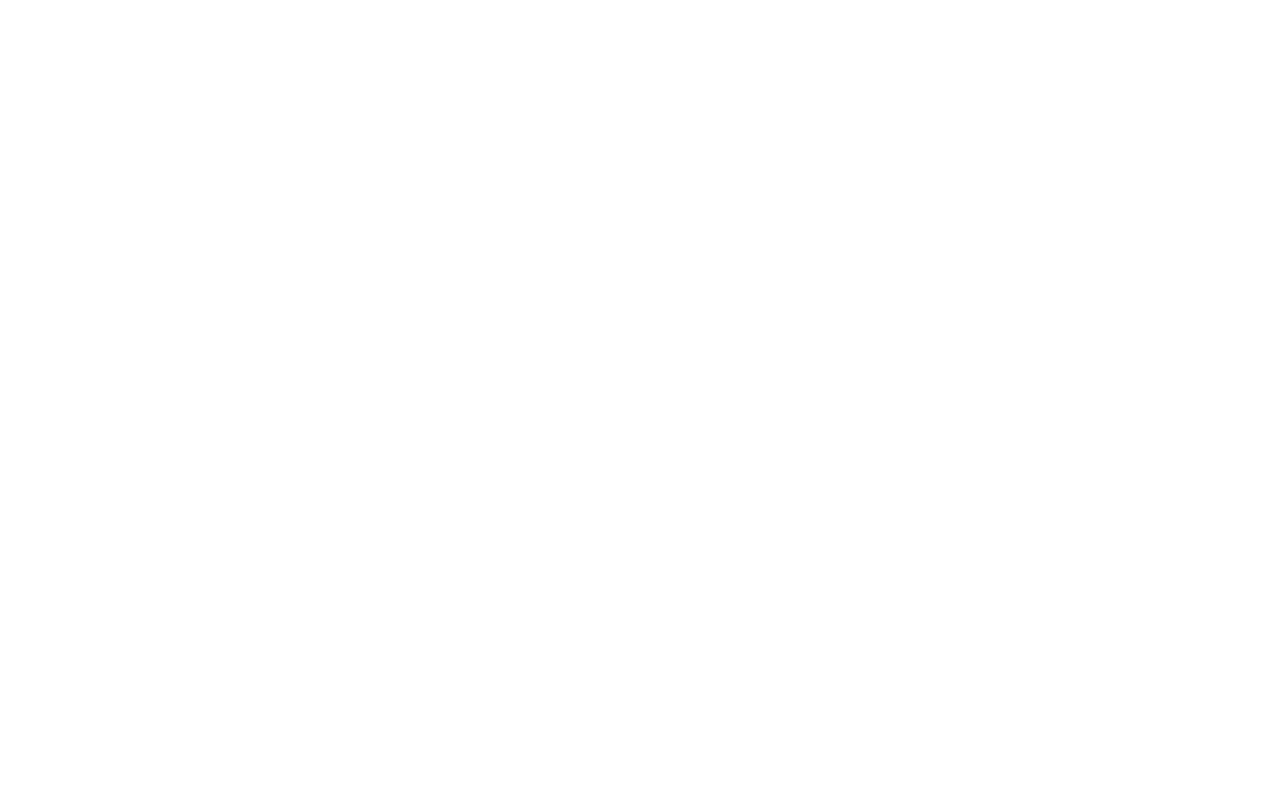
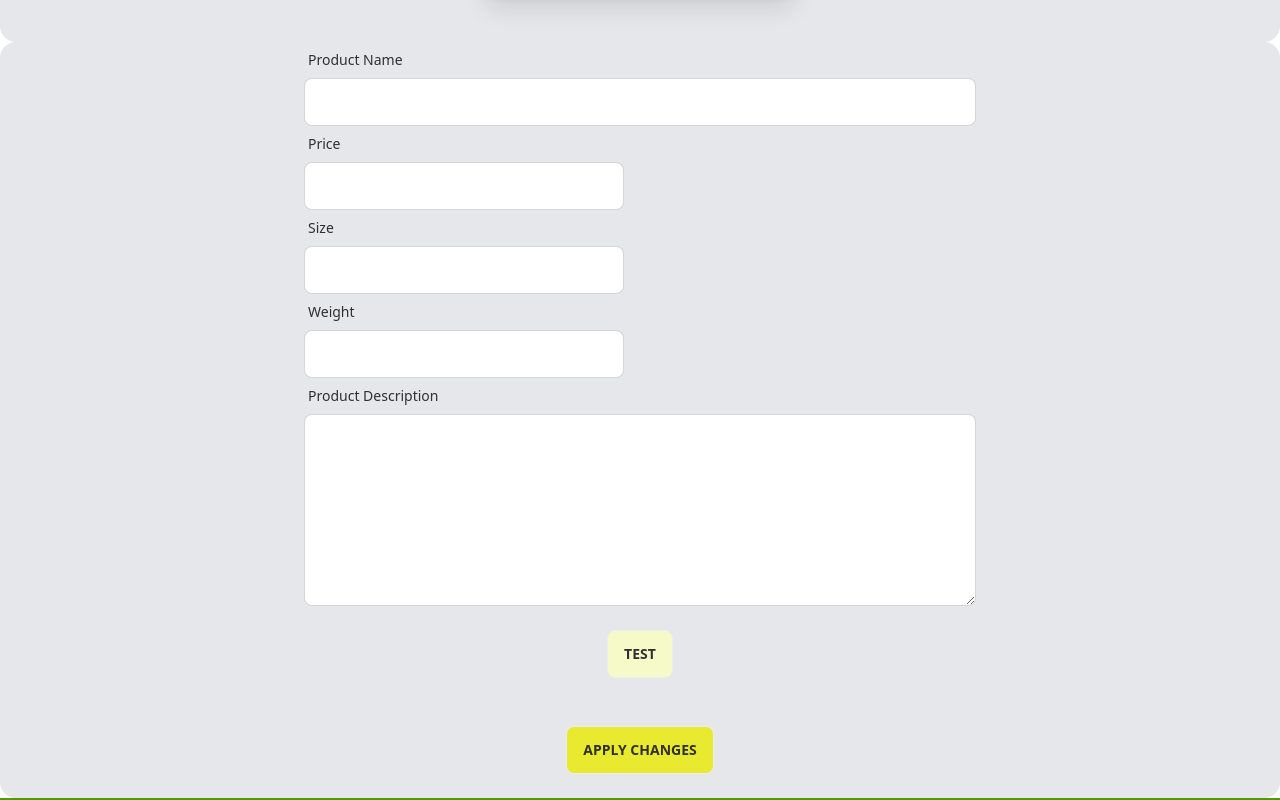
Before and after one commit to townsag/cs160_team3, a Svelte app in the folder ogo/: page /employee-product in a window 1280 px wide. Shown: the part 480-1280 px from the top of the page. Before the commit the page ends 800 px from the top, so only its background shows below. Built offline with nearby package versions, Linux system fonts and the light colour scheme.

Commit message:
added EmployeeProduct page

```diff
--- a/ogo/src/App.svelte
+++ b/ogo/src/App.svelte
@@ -7,6 +7,7 @@
   import Navbar from "./lib/components/Navbar.svelte";
   import Footer from "./lib/components/Footer.svelte";
   import './app.css';
+  import EmployeeProduct from "./routes/EmployeeProduct.svelte";
 
   export let url = "";
 </script>
@@ -21,12 +22,15 @@
         <Link to="/login">Login</Link>
         <Link to="/signup">Signup</Link>
         <Link to="/home">Home</Link>
+        <Link to="/employee-product">EmployeeProduct</Link>
       </nav>
       <div>
         <Route path="/" component={Root} />
         <Route path="/login" component={Login} />
         <Route path="/signup" component={Signup} />
         <Route path="/home" component={Home} />
+        <!-- TODO: might have to feed a product id -->
+        <Route path="/employee-product" component={EmployeeProduct} />
       </div>
       <Footer />
     </Router>
--- /dev/null
+++ b/ogo/src/routes/EmployeeProduct.svelte
@@ -0,0 +1,151 @@
+<script lang="ts">
+	import productImage from "../assets/logo_icon.png";
+
+	let productId = 1;
+
+	let productNameState = "";
+	let priceState = "";
+	let sizeState = "";
+	let weightState = "";
+	let productDescriptionState = "";
+
+	let storedProductName = "";
+	let storedPrice = "";
+	let storedSize = "";
+	let storedWeight = "";
+	let storedProductDescription = "";
+
+	async function testCreateProduct() {
+		const createProductResponse = await fetch("/createProduct", {
+            method: "POST",
+            headers: {
+            'Content-Type': "application/json"
+            },
+            body: JSON.stringify({
+                "name": "Apple",
+                "description": "An apple is a fruit.",
+				"image": "",
+				"quantity": 1,
+				"price": 1.29,
+				"weight": 0.5
+            })
+        })
+		if (createProductResponse.ok) {
+			const message = await createProductResponse.text();
+			console.log(message);
+		} else {
+			console.error("Error creating product:", await createProductResponse.text());
+		}
+
+		const getProductsResponse = await fetch("/getProducts", {
+            method: "GET"
+        })
+        const json = await getProductsResponse.json();
+        const result = JSON.stringify(json);
+        console.log(result);
+	}
+
+	async function handleApplyChanges() {
+		storedProductName = productNameState;
+		storedPrice = priceState;
+		storedSize = sizeState;
+		storedWeight = weightState;
+		storedProductDescription = productDescriptionState;
+
+		console.log(storedProductName);
+		console.log(storedPrice);
+		console.log(storedSize);
+		console.log(storedWeight);
+		console.log(storedProductDescription);
+
+		const updateProductResponse = await fetch("/updateProduct", {
+            method: "POST",
+            headers: {
+            'Content-Type': "application/json"
+            },
+            body: JSON.stringify({
+                "product_id": productId,
+                "name": storedProductName,
+                "description": storedProductDescription,
+				"image": "",
+				"quantity": 0,
+				"price": 0,
+				"weight": 0
+            })
+        })
+		if (updateProductResponse.ok) {
+			const message = await updateProductResponse.text();
+			console.log(message);
+		} else {
+			console.error("Error updating product:", await updateProductResponse.text());
+		}
+
+		const getProductsResponse = await fetch("/getProducts", {
+            method: "GET"
+        })
+        const json = await getProductsResponse.json();
+        const result = JSON.stringify(json);
+        console.log(result);
+	}
+</script>
+
+<html lang="en" data-theme="lemonade">
+	<div class="flex flex-col w-full">
+		<div class="grid h-max flex-grow card bg-gray-200 rounded-box place-items-center">
+			<div class="card w-96 max-w-xs bg-base-100 shadow-xl mt-6 mb-12">
+				<!-- svelte-ignore a11y-missing-attribute -->
+				<figure><img src={productImage}/></figure>
+			  </div>
+		</div>
+
+		<div class="grid h-max flex-grow card bg-gray-200 rounded-box place-items-center">
+			<div class="form-control w-full max-w-2xl">
+				<!-- svelte-ignore a11y-label-has-associated-control -->
+				<label class="label">
+					<span class="label-text">Product Name</span>
+				</label>
+				<input bind:value={productNameState} type="text" placeholder="" class="input input-bordered w-full" />
+			</div>
+
+			<div class="form-control w-full max-w-2xl">
+				<!-- svelte-ignore a11y-label-has-associated-control -->
+				<label class="label">
+					<span class="label-text">Price</span>
+				</label>
+				<input bind:value={priceState} type="text" placeholder="" class="input input-bordered w-full max-w-xs" />
+			</div>
+
+			<div class="form-control w-full max-w-2xl">
+				<!-- svelte-ignore a11y-label-has-associated-control -->
+				<label class="label">
+					<span class="label-text">Size</span>
+				</label>
+				<input bind:value={sizeState} type="text" placeholder="" class="input input-bordered w-full max-w-xs" />
+			</div>
+
+			<div class="form-control w-full max-w-2xl">
+				<!-- svelte-ignore a11y-label-has-associated-control -->
+				<label class="label">
+					<span class="label-text">Weight</span>
+				</label>
+				<input bind:value={weightState} type="text" placeholder="" class="input input-bordered w-full max-w-xs" />
+			</div>
+
+			<div class="form-control w-full max-w-2xl">
+				<!-- svelte-ignore a11y-label-has-associated-control -->
+				<label class="label">
+					<span class="label-text">Product Description</span>
+				</label>
+				<textarea bind:value={productDescriptionState} class="textarea textarea-bordered w-full h-48" placeholder=""></textarea>
+			</div>
+
+			<button on:click={testCreateProduct} class="btn bg-accent mt-6 mb-6">Test</button>
+
+			<button on:click={handleApplyChanges} class="btn bg-secondary mt-6 mb-6">Apply Changes</button>
+		</div>
+	</div>
+</html>
+
+<style>
+
+</style>
```
